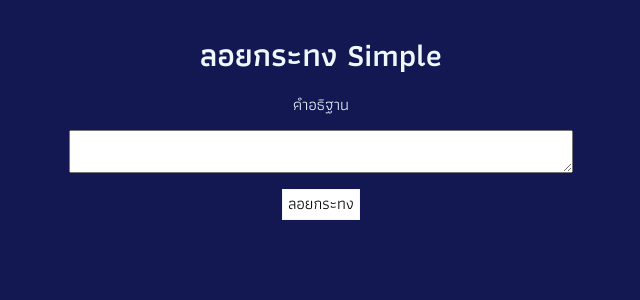
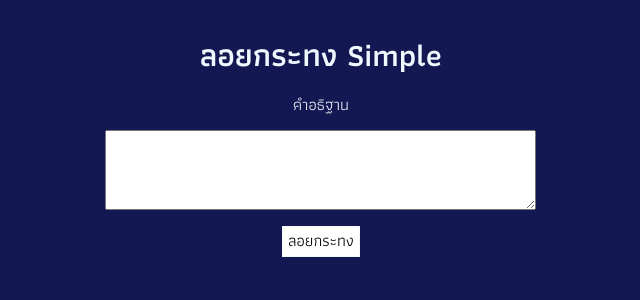
Before and after one commit to HelloYeew/loykrathong, a Vue app: page / in a window 1280 px wide. Shown: the top 300 px of the page, without its empty margins (319-959 px from the left). Built offline with nearby package versions, Linux system fonts and the light colour scheme.

Commit message:
styling: adjust width and height of text area

```diff
--- a/src/App.vue
+++ b/src/App.vue
@@ -3,7 +3,7 @@
     <h1>ลอยกระทง Simple </h1>
     <form @submit.prevent="submitKrathong" class="wish-form">
         <label class="label" for="wish">คำอธิฐาน</label>
-        <textarea class="input" v-model="wish" name="wish"/>
+        <textarea rows="4" cols="50" class="input" v-model="wish" name="wish"/>
         <input :disabled="disabled" type="submit" class="submit-button" value="ลอยกระทง"/>
     </form>
     <div class="pool">
@@ -78,6 +78,5 @@ body {
 }
 .input {
   margin-top: 1rem;
-  width: 50ch;
 }
 </style>
```
